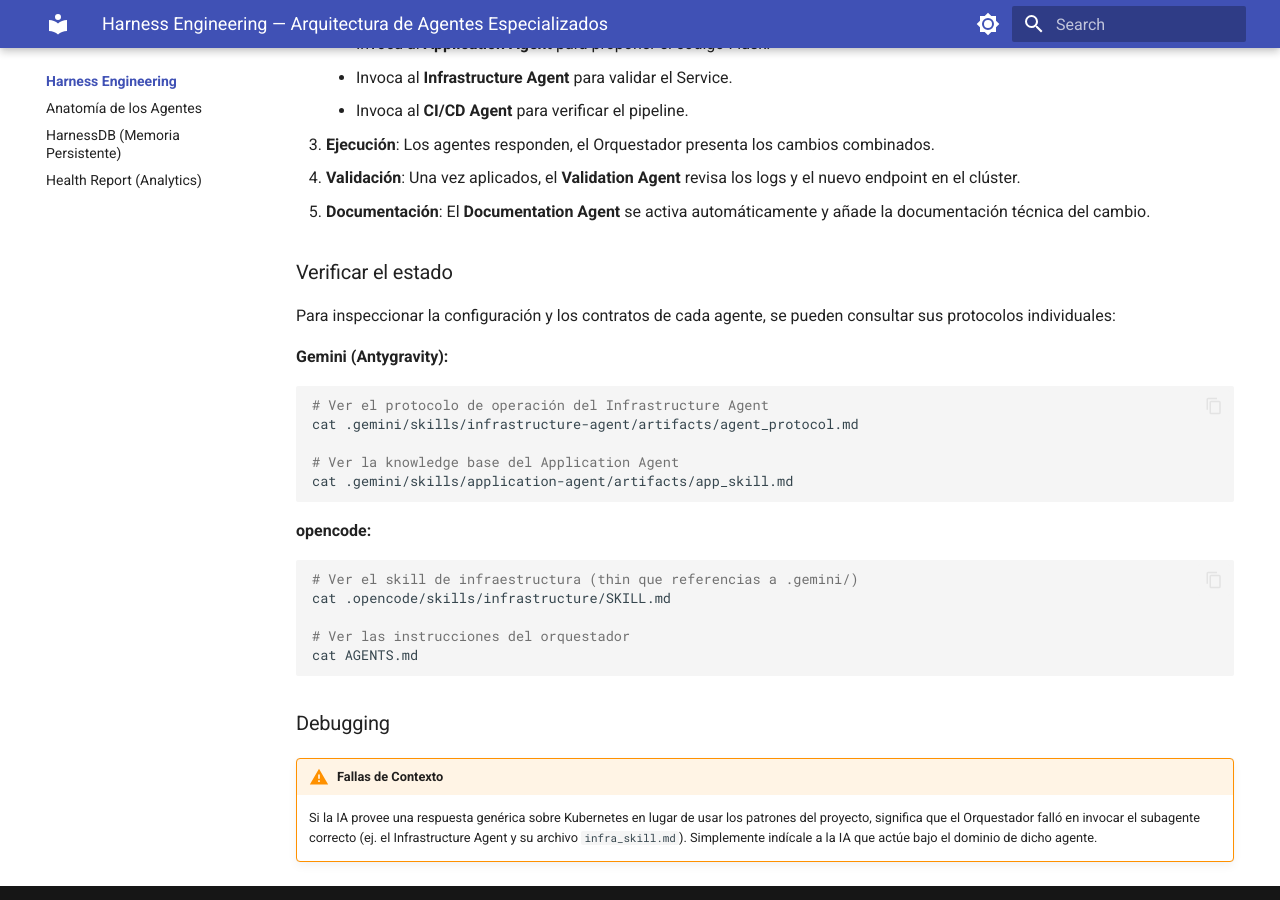
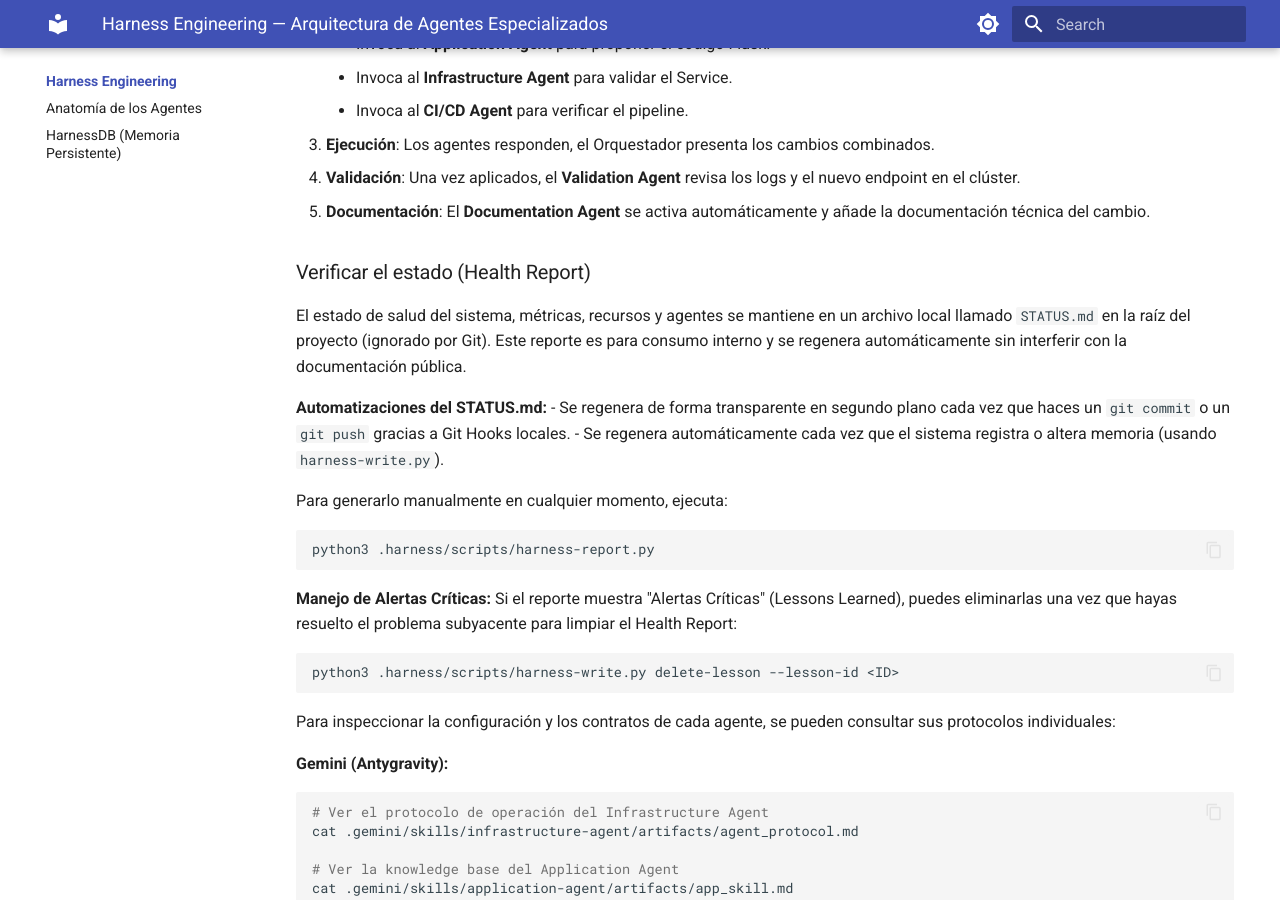
Before and after one commit to LabordaSebastian/proyecto-k8s-ftth, an MkDocs documentation site: the page built from docs/harness-engineering/index.md, in a window 1280 px wide and 900 px high, scrolled down 2361 px. Built offline with MkDocs 1.6.1 and Material for MkDocs 9.7.7, drawn with Linux system fonts in a browser that asks for light colours.

Commit message:
chore(harness): migrate health report to unversioned STATUS.md with auto-update hooks

````diff
--- a/docs/harness-engineering/index.md
+++ b/docs/harness-engineering/index.md
@@ -85,7 +85,24 @@
 4. **Validación**: Una vez aplicados, el **Validation Agent** revisa los logs y el nuevo endpoint en el clúster.
 5. **Documentación**: El **Documentation Agent** se activa automáticamente y añade la documentación técnica del cambio.
 
-### Verificar el estado
+### Verificar el estado (Health Report)
+
+El estado de salud del sistema, métricas, recursos y agentes se mantiene en un archivo local llamado `STATUS.md` en la raíz del proyecto (ignorado por Git). Este reporte es para consumo interno y se regenera automáticamente sin interferir con la documentación pública.
+
+**Automatizaciones del STATUS.md:**
+- Se regenera de forma transparente en segundo plano cada vez que haces un `git commit` o un `git push` gracias a Git Hooks locales.
+- Se regenera automáticamente cada vez que el sistema registra o altera memoria (usando `harness-write.py`).
+
+Para generarlo manualmente en cualquier momento, ejecuta:
+```bash
+python3 .harness/scripts/harness-report.py
+```
+
+**Manejo de Alertas Críticas:**
+Si el reporte muestra "Alertas Críticas" (Lessons Learned), puedes eliminarlas una vez que hayas resuelto el problema subyacente para limpiar el Health Report:
+```bash
+python3 .harness/scripts/harness-write.py delete-lesson --lesson-id <ID>
+```
 
 Para inspeccionar la configuración y los contratos de cada agente, se pueden consultar sus protocolos individuales:
 
--- a/mkdocs.yml
+++ b/mkdocs.yml
@@ -58,7 +58,6 @@
       - harness-engineering/index.md
       - Anatomía de los Agentes: harness-engineering/agents.md
       - HarnessDB (Memoria Persistente): harness-engineering/harness-db.md
-      - Health Report (Analytics): harness-engineering/health-report.md
   - Manifiestos K8s:
       - manifests/index.md
       - Deployments: manifests/deployments.md
````
Also changed, not shown: docs/harness-engineering/health-report.md (deleted, +0 -21 lines), 3 other files.
